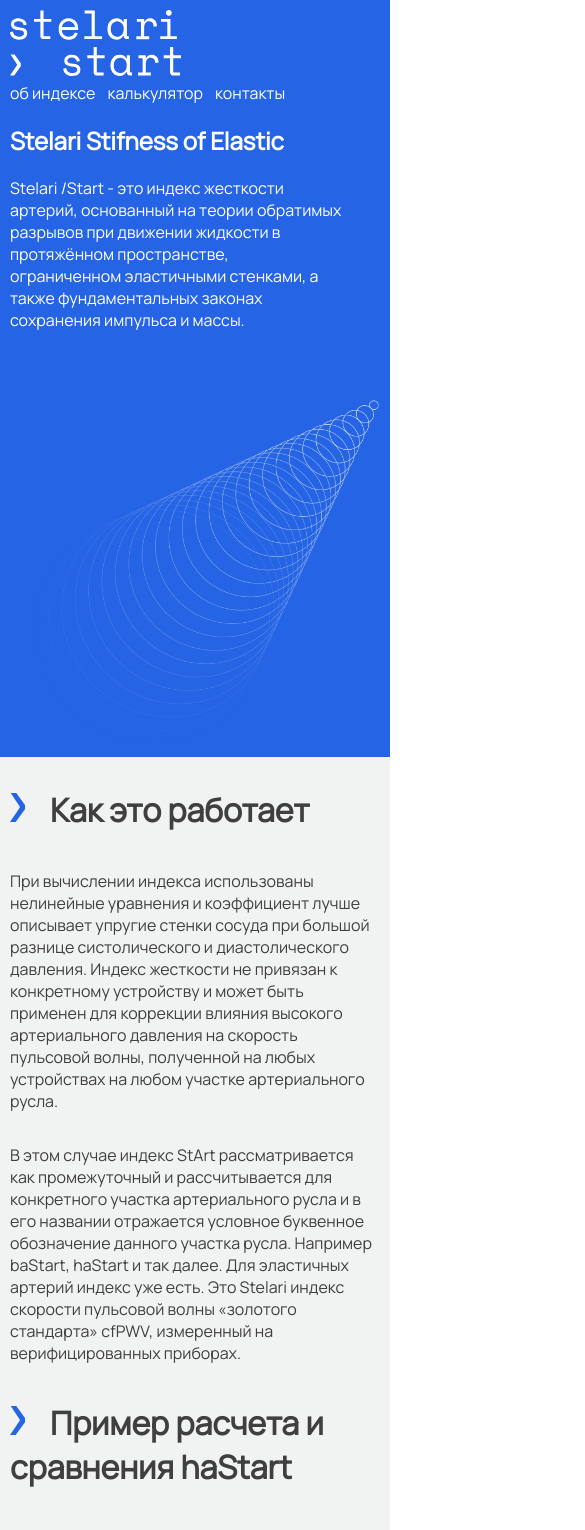
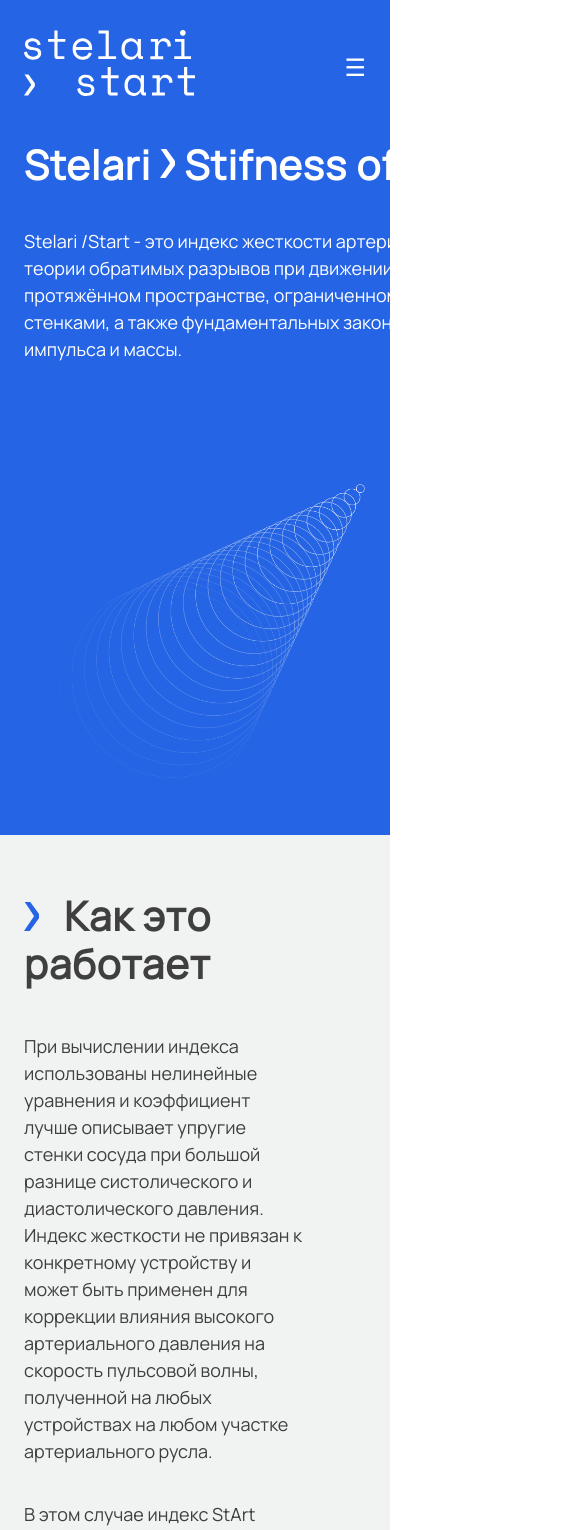
Before and after one commit to Dindonpingpong/stelari_start, a React (Create React App) app: page / in a window 390 px wide. Shown: the top 1530 px of the page, 585 px wide, since content can reach past the window. Built offline with nearby package versions, Linux system fonts and the light colour scheme.

Commit message:
add responsive nav menu

```diff
--- a/package.json
+++ b/package.json
@@ -15,6 +15,7 @@
   },
   "scripts": {
     "start": "react-scripts start",
+    "build": "react-scripts build",
     "predeploy": "npm run build",
     "deploy": "gh-pages -d build",
     "test": "react-scripts test",
--- a/public/index.html
+++ b/public/index.html
@@ -5,7 +5,7 @@
     <link rel="icon" href="%PUBLIC_URL%/favicon.ico" />
     <meta name="viewport" content="width=device-width, initial-scale=1" />
     <meta name="theme-color" content="#000000" />
-    <link href=' http://fonts.googleapis.com/css?family=Manrope' rel='stylesheet' type='text/css'>
+    <link href='http://fonts.googleapis.com/css?family=Manrope' rel='stylesheet' type='text/css'>
     <meta
       name="description"
       content="Web site created using create-react-app"
--- a/src/App.css
+++ b/src/App.css
@@ -39,30 +39,69 @@
   display: inline-flex;
   flex-wrap: wrap;
   justify-content: space-around;
+  align-items: stretch;
   gap: 12px;
 }
 
 .header-nav-list>a {
   color: #FFFFFF;
   text-decoration: none;
+  font-weight: 400;
+  font-size: 20px;
+  line-height: 150%;
+  margin: 10px;
+}
+
+.header-nav>input[type="checkbox"] {
+  display: none;
+}
+
+.header-nav-hamburger {
+  display: none;
+  font-size: 24px;
+  user-select: none;
 }
 
 .header-content {
   display: flex;
   justify-content: space-between;
   align-items: center;
-  flex-wrap: wrap;
 }
 
 .header-content>article {
-  flex-basis: 30%;
+  flex-basis: 50%;
+}
+
+.header-content>article>h1 {
+  font-weight: 700;
+  font-size: 40px;
+  line-height: 150%;
+  letter-spacing: 0.03em;
+}
+
+.header-content>article>h1>img {
+  height: 33px;
+  width: 15px;
+}
+
+.header-content>article>p {
+  width: 560px;
+  font-weight: 400;
+  font-size: 18px;
+  line-height: 150%;
 }
 
 .header-content>img {
-  margin-top: 50px;
+  margin-top: 100px;
+  width: 540px;
+  padding-right: 30px;
 }
 
 .article-head {
+  font-weight: 700;
+  font-size: 40px;
+  line-height: 120%;
+  letter-spacing: 0.03em;
   color: #3F3F3F;
 }
 
@@ -79,20 +118,28 @@
   display: flex;
   flex-direction: row;
   justify-content: flex-start;
-  flex-wrap: wrap;
 }
 
 .article-content-second {
-  justify-content: space-between;
+  justify-content: flex-start;
 }
 
 .article-content-first>p {
-  flex-basis: 30%;
+  width: 330px;
+  margin-right: 60px;
+  font-weight: 400;
+  font-size: 18px;
+  line-height: 150%;
   color: #3F3F3F;
 }
 
 .article-content-second>p {
-  flex-basis: 60%;
+  /* flex-basis: 60%; */
+  margin-right: 120px;
+  width: 656px;
+  font-weight: 400;
+  font-size: 18px;
+  line-height: 150%;
   color: #3F3F3F;
 }
 
@@ -142,13 +189,16 @@
   color: #2565E5;
 }
 
-.picture-label>.line {
+.picture-label-line {
   width: 300px;
+  border-top: 1px solid #2565E5;
+  margin-top: 15px;
 }
 
 .calculator {
   background-color: #2565E5;
   color: #FFFF;
+  padding-bottom: 147px;
 }
 
 .calculator-main {
@@ -190,14 +240,12 @@
 input,
 select,
 button {
-  min-width: 150px;
   padding: 12px 20px;
   border-radius: 9px;
 }
 
 select {
-  width: 194px;
-  padding: 10px;
+  width: 270px;
   background-color: #FFFFFF;
   appearance: none;
   -webkit-appearance: none;
@@ -247,23 +295,32 @@
 }
 
 #drop-area {
-  border: 2px dashed #ccc;
+  border: 2px dashed #FFFFFF;
   border-radius: 9px;
-  max-width: 480px;
+  height: 40px;
+  width: 420px;
   padding: 50px 70px 50px 70px;
+  margin-top: 32px;
 }
 
-.my-form {
+.calculator-form {
   display: flex;
   justify-content: space-around;
+  align-items: center;
 }
 
-.my-form>label {
+.calculator-form>label {
   color: #2565E5;
   border: 1px solid #FFFFFF;
-  background-color: #F1F2F2;
   border-radius: 9px;
   cursor: pointer;
+  font-weight: 400;
+  font-size: 20px;
+  line-height: 150%;
+  text-align: center;
+  width: 120px;
+  height: 37px;
+  padding: 3px 20px 0px 20px;
 }
 
 #fileElem {
@@ -284,6 +341,14 @@
   justify-content: space-between;
   align-items: flex-start;
   flex-wrap: wrap;
+  margin-top: 32px;
+}
+
+.calculator-file-load-bot>button {
+  width: 367px;
+  font-weight: 400;
+  font-size: 20px;
+  line-height: 150%;
 }
 
 .calculator-description {
@@ -304,6 +369,19 @@
   line-height: 150%;
 }
 
+.calculator-main-text-item>input {
+  width: 110px;
+}
+
+.calculator-main-text-dropdown {
+  width: 270px;
+  margin-right: 90px;
+}
+
+.calculator-main>button {
+  width: 170px;
+}
+
 .accept {
   display: flex;
   flex-direction: row;
@@ -314,6 +392,8 @@
 
 .accept>input {
   min-width: 28px;
+  height: 24px;
+  margin-right: 24px;
 }
 
 .drop-file {
@@ -337,6 +417,11 @@
 
 .contacts>div {
   max-width: 480px;
+}
+
+.contacts {
+  font-size: 20px;
+  line-height: 150%;
 }
 
 .footer {
@@ -369,6 +454,10 @@
 .footer-nav-list>a {
   color: #FFFFFF;
   text-decoration: none;
+  font-weight: 400;
+  font-size: 20px;
+  line-height: 150%;
+  margin: 10px;
 }
 
 .policy {
@@ -378,9 +467,13 @@
   color: rgba(255, 255, 255, 0.8);
 }
 
-@media only screen and (max-width: 768px) {
+@media only screen and (max-width: 720px) {
   .item {
-    padding: 10px;
+    padding: 30px 24px 30px 24px;
+  }
+
+  .header-content {
+    flex-wrap: wrap;
   }
 
   .header-content>article {
@@ -389,6 +482,70 @@
 
   .header-content>img {
     width: 100%;
+  }
+
+  /* .header-nav-list {
+    display: none;
+    position: absolute;
+    background-color: teal;
+    right: 0;
+    left: 0;
+    text-align: center;
+    padding: 16px 0;
+  } */
+
+  .header-nav-list {
+    margin-top: 70px;
+    flex-basis: 100%;
+    display: none;
+    flex-direction: column;
+    flex-wrap: wrap;
+    justify-content: space-around;
+    align-items: center;
+  }
+
+  .header-nav-list>a {
+    color: #FFFFFF;
+    text-decoration: none;
+    font-weight: 400;
+    font-size: 20px;
+    line-height: 150%;
+    margin: 10px;
+  }
+
+  .header-nav-list>a :hover {
+    display: inline-block;
+    background-color: #4c9e9e;
+    transition: 0.3s ease;
+  }
+
+  .header-nav-list>a + a {
+    margin-top: 12px;
+  }
+
+  .header-nav>input[type=checkbox]:checked ~ .header-nav-list {
+    display: inline-flex;
+  }
+
+  .header-nav>input[type=checkbox]:checked ~ .toggle {
+    display: none;
+  }
+
+  .header-nav>input[type=checkbox]:checked ~ .cross {
+    display: block;
+  }
+
+  .header-nav>input[type=checkbox] ~ .cross {
+    display: none;
+  }
+
+  .header-nav-hamburger {
+    display: block;
+  }
+
+  .article-content-first,
+  .article-content-second {
+    flex-wrap: wrap;
   }
 
   .article-content-first>p,
--- a/src/components/Article.jsx
+++ b/src/components/Article.jsx
@@ -47,12 +47,12 @@
                 <div class="image-list">
                     <img src={firstPicture} alt="first" />
                     <div class="picture-label">
-                        <div class="line blue"></div>
+                        <div class="picture-label-line"></div>
                         <h3>рис. 1</h3>
                     </div>
                     <img src={secondPicture} alt="second" />
                     <div class="picture-label">
-                        <div class="line blue"></div>
+                        <div class="picture-label-line"></div>
                         <h3>рис. 2</h3>
                     </div>
                 </div>
--- a/src/components/Calculator.jsx
+++ b/src/components/Calculator.jsx
@@ -30,19 +30,19 @@
                 Введите данные в поля:
             </p>
             <div class="calculator-main">
-                <div>
+                <div class="calculator-main-text-item">
                     <h3>Ps</h3>
                     <input type="text" />
                 </div>
-                <div>
+                <div class="calculator-main-text-item">
                     <h3>Pd</h3>
                     <input type="text" />
                 </div>
-                <div>
+                <div class="calculator-main-text-item">
                     <h3>PWV</h3>
                     <input type="text" />
                 </div>
-                <div>
+                <div class="calculator-main-text-dropdown">
                     <h3>Тип PWV</h3>
                     <select id="type-pwv" name="type-pwv">
                         <option value="select" hidden selected>Выберите</option>
@@ -75,7 +75,7 @@
                     <div class="drop-file">
                         <p>Прикрепите свой файл данных в формате .xls или .csv*</p>
                         <div id="drop-area">
-                            <form class="my-form">
+                            <form class="calculator-form">
                                 <p>Перетащите файл</p>
                                 <p>или</p>
                                 <input type="file" id="fileElem" multiple accept="*/*" />
--- a/src/components/Header.jsx
+++ b/src/components/Header.jsx
@@ -1,6 +1,7 @@
 import React from "react";
 import logo from "../img/logo.svg";
 import cone from "../img/log.png";
+import whiteArrow from "../img/white_arrow.svg";
 import { HashLink as Link } from "react-router-hash-link";
 
 function Header() {
@@ -10,6 +11,9 @@
                 <div class="logo">
                     <img src={logo} alt="cone" />
                 </div>
+                <input type="checkbox" id="checkbox_toggle" />
+                <label for="checkbox_toggle" class="header-nav-hamburger toggle">&#9776;</label>
+                <label for="checkbox_toggle" class="header-nav-hamburger cross">&#10006;</label>
                 <div class="header-nav-list">
                     <Link to="#article">об индексе</Link>
                     <Link to="#calculator">калькулятор</Link>
@@ -19,7 +23,7 @@
             <div class="header-content">
                 <article>
                     <h1>
-                        Stelari Stifness of Elastic
+                        Stelari <img src={whiteArrow} alt="white arrow"/> Stifness of Elastic
                     </h1>
                     <p>
                         Stelari /Start - это индекс жесткости артерий, основанный на теории обратимых разрывов при
```
